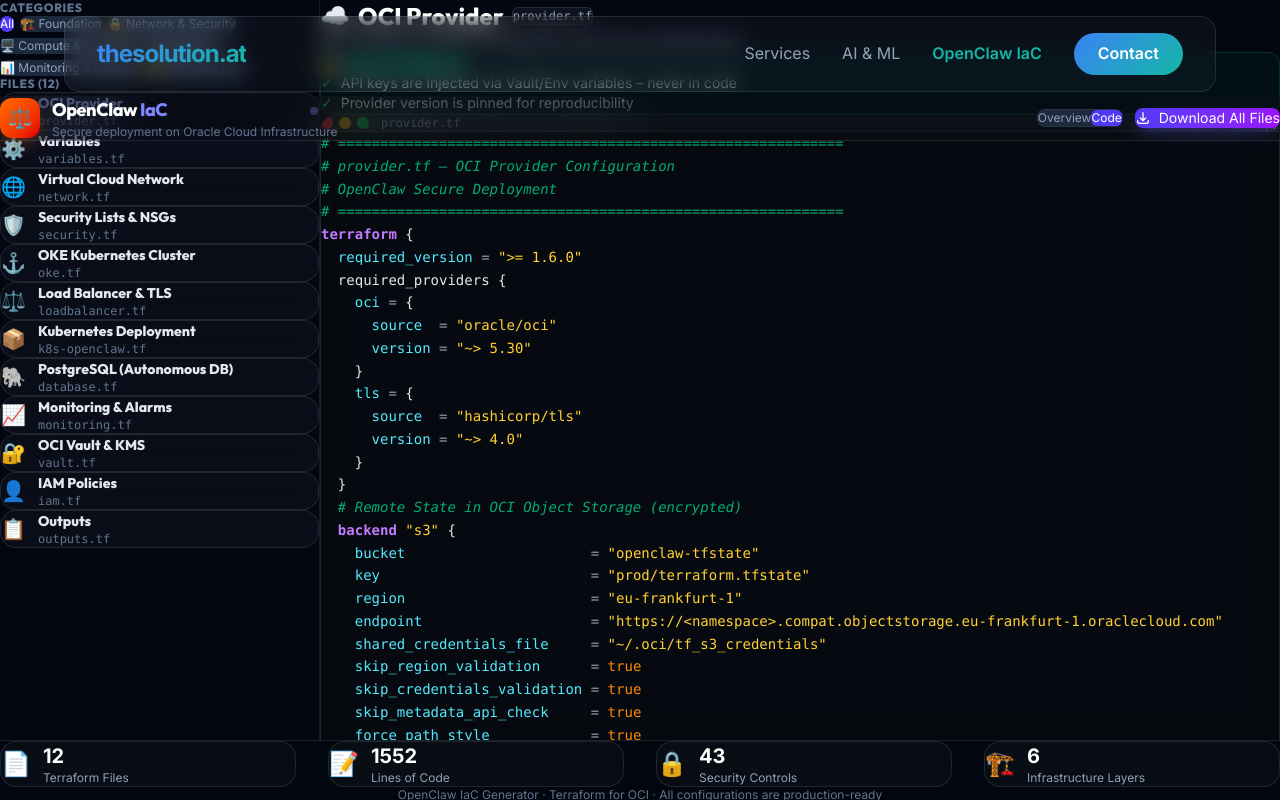
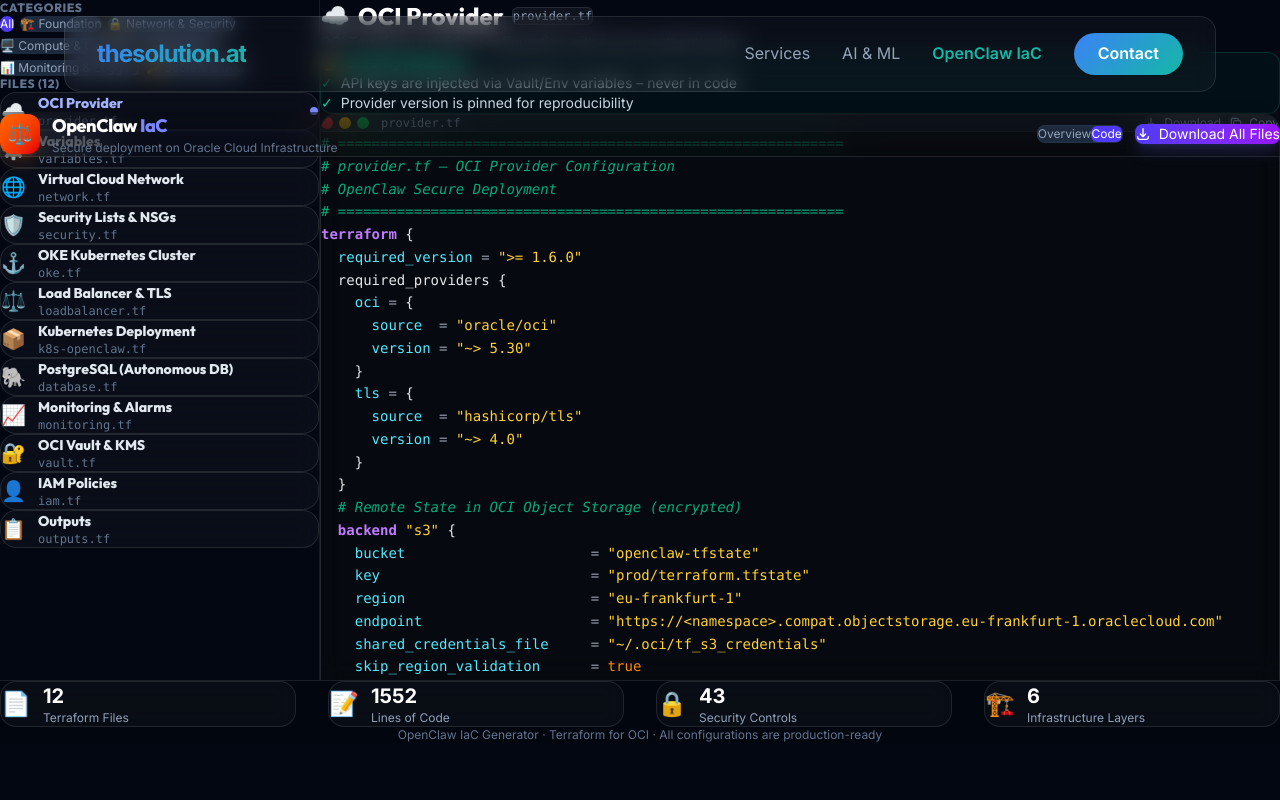
Before and after one commit to foozy74/thesolution.at, a React (Vite) app: page /tools/openclaw-iac in a window 1280 px wide. Both pictures are taken after a click on the button "Code". Shown: the top 800 px of the page. Built offline with nearby package versions, Linux system fonts and the light colour scheme.

Commit message:
fix: resolve header overlap on OpenClaw tool page

```diff
--- a/src/tools/openclaw-iac/OpenClawTool.tsx
+++ b/src/tools/openclaw-iac/OpenClawTool.tsx
@@ -114,9 +114,9 @@
   );
 
   return (
-    <div className="min-h-screen bg-[var(--bg-color)] text-slate-200 pt-32">
+    <div className="min-h-screen bg-[var(--bg-color)] text-slate-200 pt-48">
       {/* Header */}
-      <header className="fixed top-24 left-0 right-0 z-40 backdrop-blur-xl bg-black/20 border-b border-white/10">
+      <header className="fixed top-28 left-0 right-0 z-40 backdrop-blur-xl bg-black/20 border-b border-white/10">
         <div className="max-w-[1600px] mx-auto px-4 sm:px-6 py-3 flex items-center justify-between">
           <div className="flex items-center gap-3">
             <div className="w-10 h-10 rounded-xl bg-gradient-to-br from-orange-500 to-red-600 flex items-center justify-center shadow-lg shadow-orange-500/20">
@@ -230,7 +230,7 @@
 
 function OverviewView() {
   return (
-    <main className="max-w-[1600px] mx-auto px-4 sm:px-6 py-8 space-y-10 mt-16">
+    <main className="max-w-[1600px] mx-auto px-4 sm:px-6 py-8 space-y-10 mt-20">
       {/* Hero */}
       <div className="text-center space-y-4 py-6">
         <div className="inline-flex items-center gap-2 px-4 py-1.5 bg-emerald-500/10 text-emerald-400 border border-emerald-500/20 rounded-full text-xs font-medium">
@@ -404,7 +404,7 @@
       <aside
         className={`${mobileMenuOpen ? 'fixed inset-0 z-40 bg-slate-900/95' : 'hidden'
           } sm:relative sm:block w-full sm:w-72 lg:w-80 flex-shrink-0 border-r border-slate-800/60 overflow-y-auto`}
-        style={{ maxHeight: 'calc(100vh - 60px)' }}
+        style={{ maxHeight: 'calc(100vh - 120px)' }}
       >
         <div className="p-4 space-y-4 sticky top-0">
           {/* Close mobile */}
@@ -466,7 +466,7 @@
       </aside>
 
       {/* Main Content */}
-      <main className="flex-1 min-w-0 p-4 sm:p-6 space-y-6" style={{ maxHeight: 'calc(100vh - 60px)', overflowY: 'auto' }}>
+      <main className="flex-1 min-w-0 p-4 sm:p-6 space-y-6" style={{ maxHeight: 'calc(100vh - 120px)', overflowY: 'auto' }}>
         {/* File Header */}
         <div className="space-y-1">
           <div className="flex items-center gap-2 flex-wrap">
```
